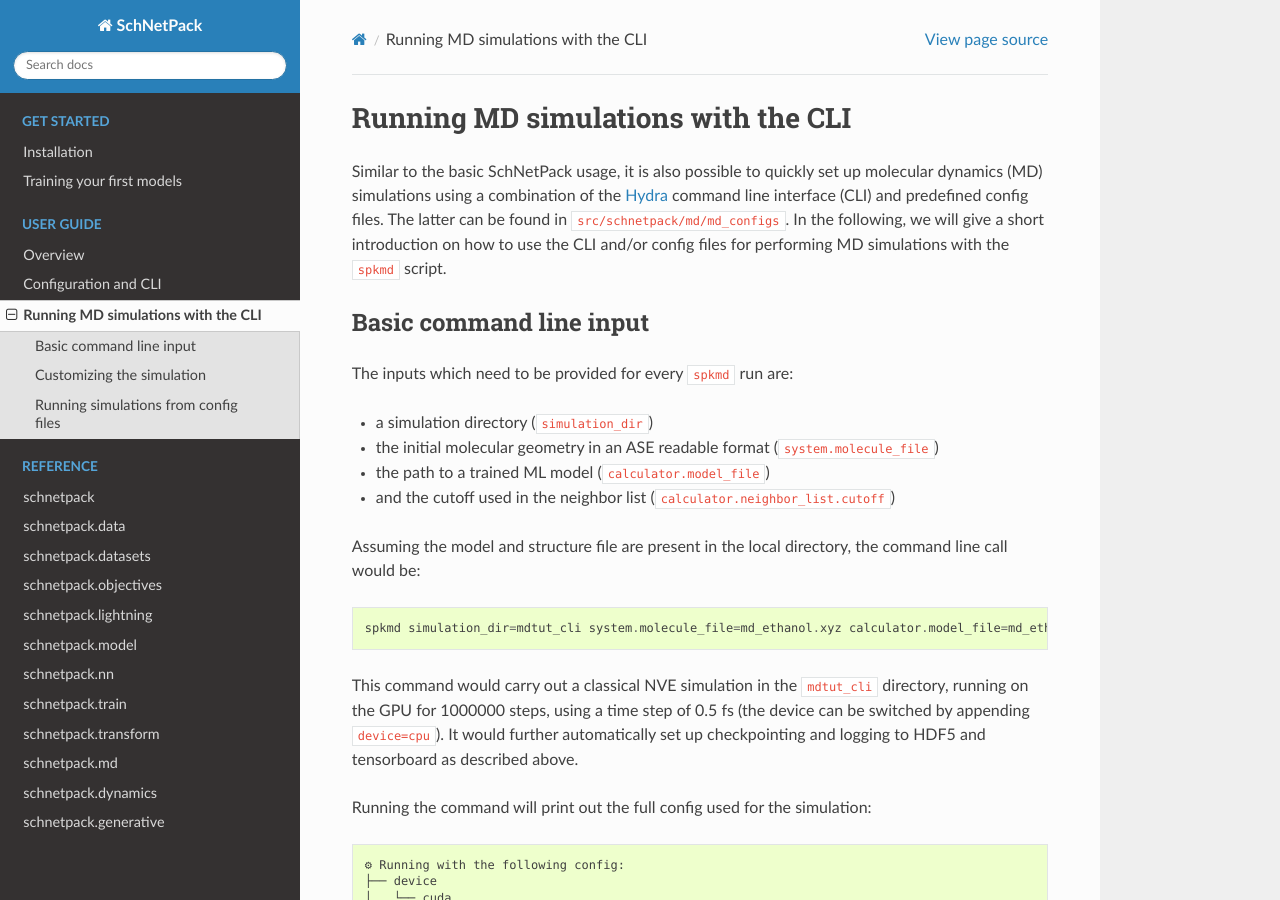
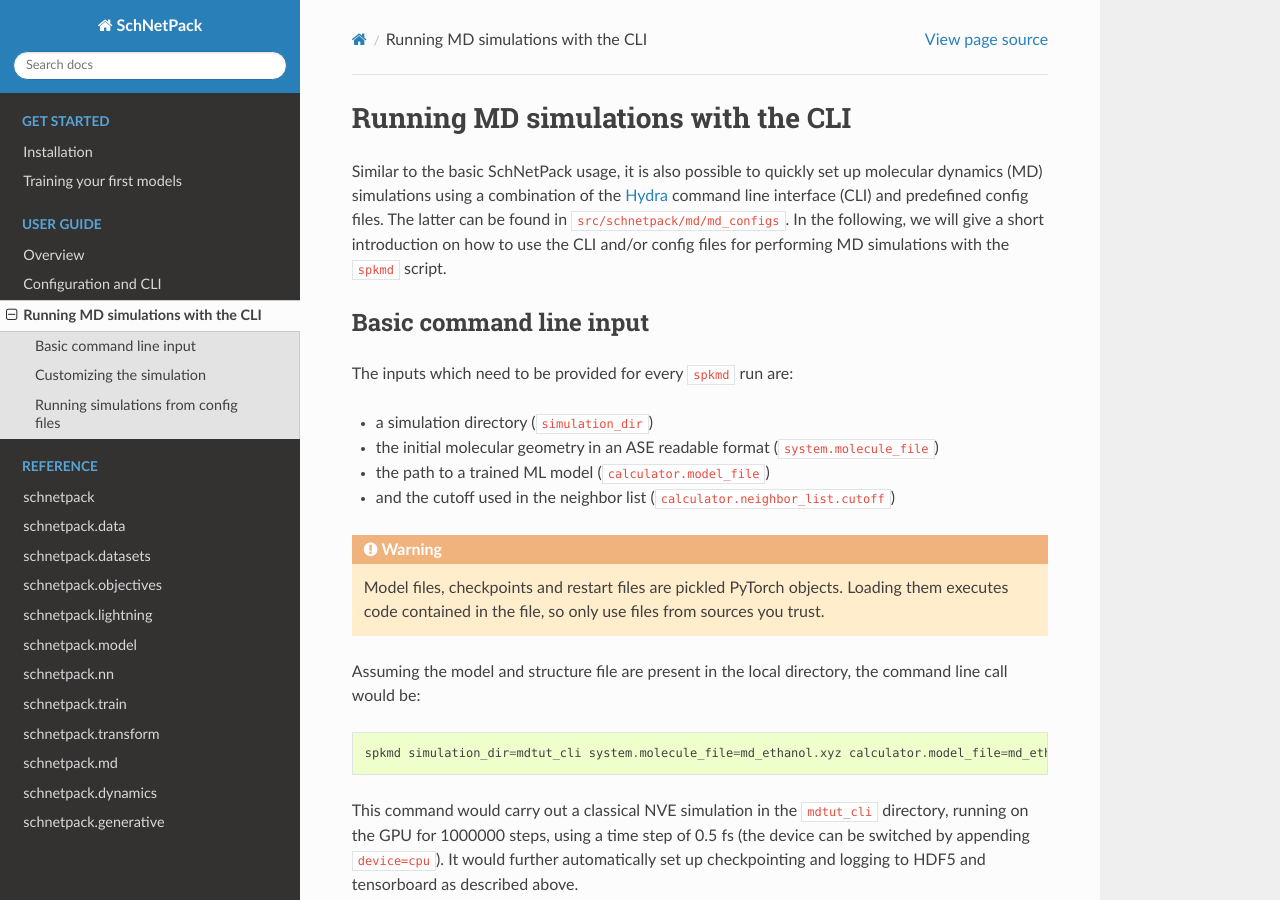
Before and after one commit to atomistic-machine-learning/schnetpack, a Sphinx documentation site: the page built from docs/userguide/md.rst, in a window 1280 px wide and 900 px high. Built offline with Sphinx 7.4.7 and the Read the Docs theme 3.1.0, drawn with Linux system fonts in a browser that asks for light colours; pages that are not in the unit, such as notebooks, are missing from menus.

Commit message:
torch.load warning

```diff
--- a/docs/userguide/md.rst
+++ b/docs/userguide/md.rst
@@ -18,6 +18,11 @@ The inputs which need to be provided for every ``spkmd`` run are:
 * the initial molecular geometry in an ASE readable format (``system.molecule_file``)
 * the path to a trained ML model (``calculator.model_file``)
 * and the cutoff used in the neighbor list (``calculator.neighbor_list.cutoff``)
+
+.. warning::
+
+   Model files, checkpoints and restart files are pickled PyTorch objects. Loading them executes code contained in
+   the file, so only use files from sources you trust.
 
 Assuming the model and structure file are present in the local directory, the  command line call would be::
 
```
Also changed, not shown: 1 other file.
